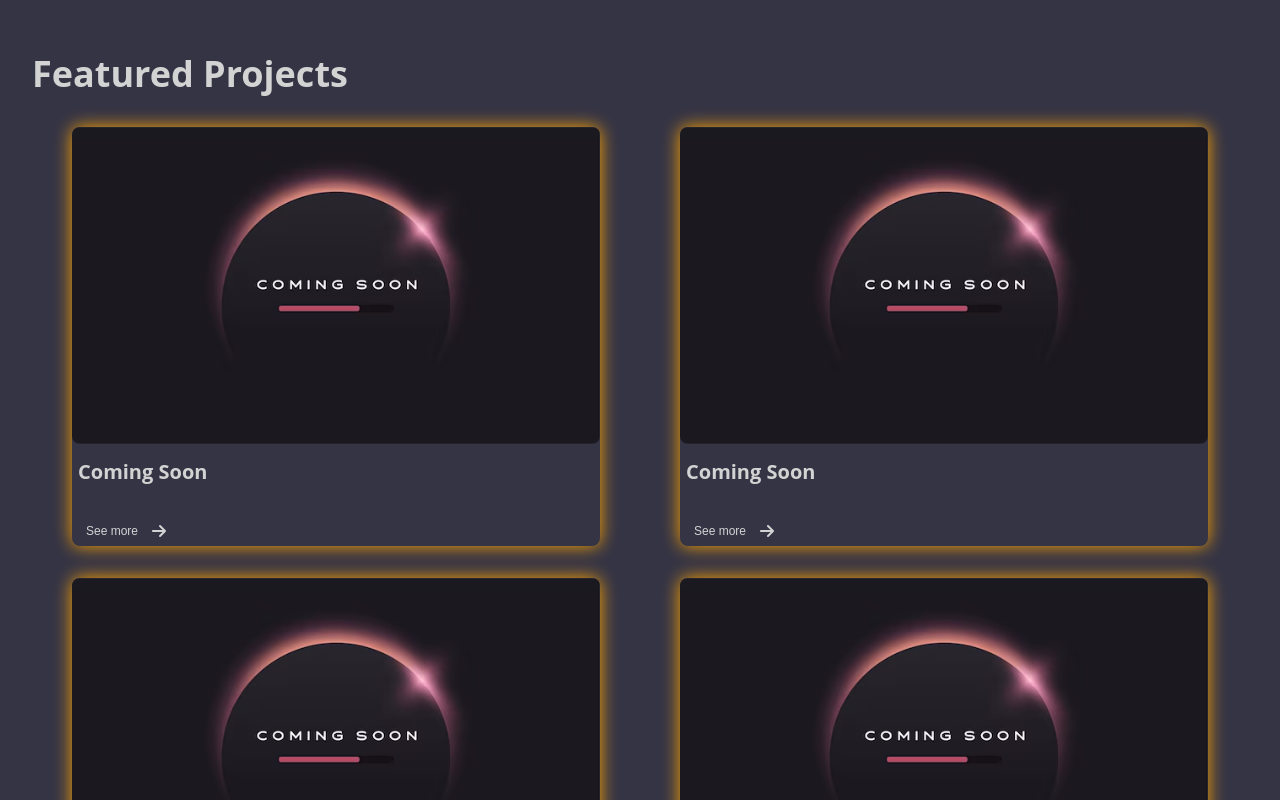
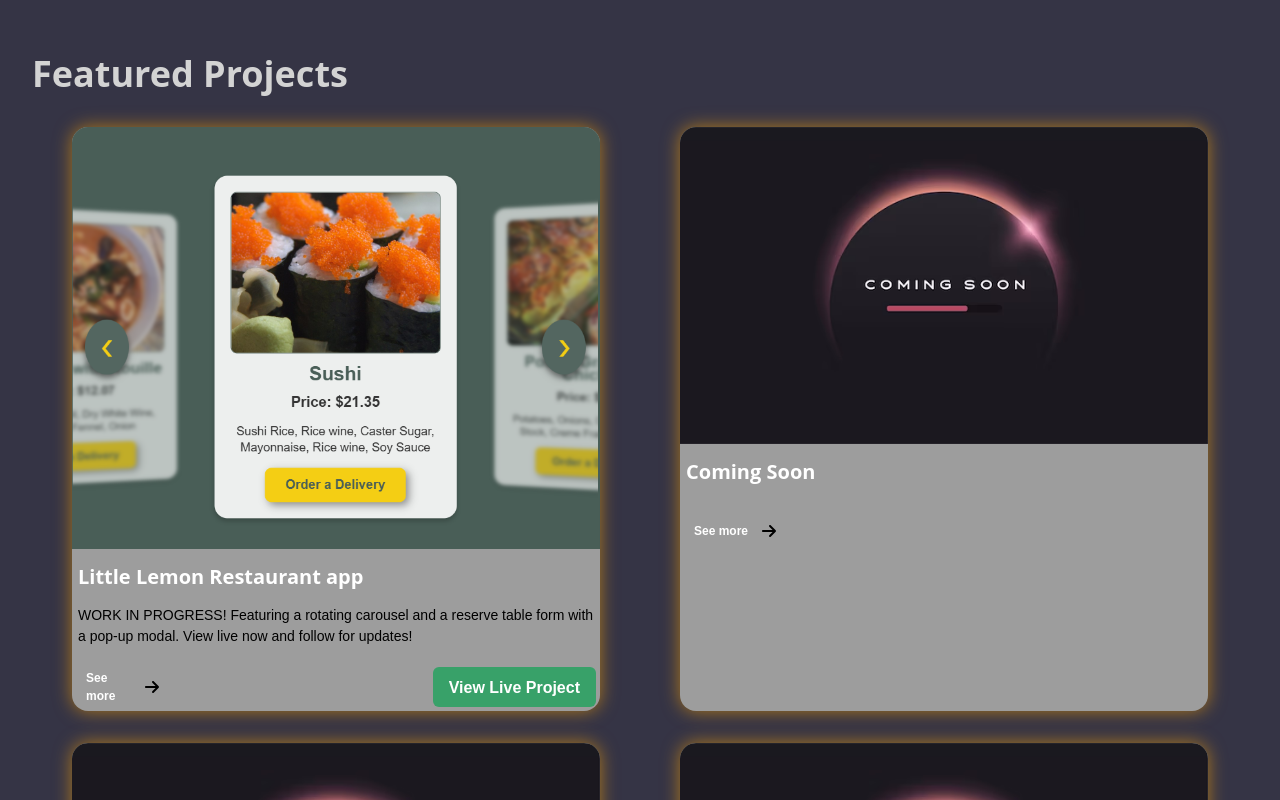
Before and after one commit to Keanu-Weeves/react-portfolio, a React (Create React App) app: page / in a window 1280 px wide. Shown: the part 780-1580 px from the top of the page. Built offline with nearby package versions, Linux system fonts and the light colour scheme.

Commit message:
linked project to card with minor styling adjustments

```diff
--- a/src/components/Card.js
+++ b/src/components/Card.js
@@ -1,4 +1,4 @@
-import { Heading, HStack, Image, Text, VStack } from "@chakra-ui/react";
+import { Heading, HStack, Image, Text, VStack, Button, Box } from "@chakra-ui/react";
 import { FontAwesomeIcon } from "@fortawesome/react-fontawesome";
 import { faArrowRight } from "@fortawesome/free-solid-svg-icons";
 import React from "react";
@@ -6,53 +6,62 @@ import '../styles.css';
 
 
 
-const Card = ({ title, description, imageSrc }) => {
+
+
+const Card = ({ title, description, imageSrc, url }) => {
+
+  const redirectButton = () => {
+  const handleClick = () => {
+    window.open(url, "_blank");
+  };
+}
 
   return (
     <VStack
     spacing="16px"
-    background="a9a9a9"
-    borderRadius="8px"
+    background="#9d9d9dff"
+    borderRadius="16px"
     align="left"
     mx="1.5em"
-    boxShadow="0px 0px 18px rgba(255, 165, 0, 1)"
+    boxShadow="0px 0px 18px rgba(255, 165, 0, .6)"
     className="card"
     >
-      <Image src={imageSrc}
-      borderRadius="8px" />
-      <Heading
-      as='h2'
-      size='md'
-      textAlign="left"
-      cursor="pointer"
-      color="lightgrey"
+      <Image src={imageSrc} borderRadius="16px" borderBottomRadius="0" />
+      <Heading as='h2' size='md' textAlign="left"
+      color="white"
       px="6px"
       className="cardHeading"
+      onClick={redirectButton}
       >
         {title}
       </Heading>
-      <Text
-      color="grey"
-      fontSize="14px"
-      px="6px">
+      <Text color="black" fontSize="14px" px="6px">
         {description}
       </Text>
       <HStack
         spacing="0">
         <Text
-        color="lightgrey"
+        color="white"
         fontSize="12px"
         cursor="pointer"
         p="6px"
         mx="2"
-        fontWeight="500"
+        fontWeight="bold"
+        onClick={redirectButton}
         >See more</Text>
         <FontAwesomeIcon
         icon={faArrowRight}
         size="1x"
-        color="lightgrey"
+        color="black"
         cursor="pointer"
         />
+        {url && (
+          <Box width="100%" display="flex">
+            <a href={url} target="_blank" rel="noopener noreferrer" style={{ marginLeft: 'auto' }}>
+              <Button colorScheme="green" size="md" m='4px'>View Live Project</Button>
+            </a>
+          </Box>
+        )}
       </HStack>
     </VStack>
   )
--- a/src/components/ProjectsSection.js
+++ b/src/components/ProjectsSection.js
@@ -5,28 +5,33 @@ import Card from "./Card";
 
 const projects = [
   {
-    title: "Coming Soon",
-    description:"",
-    getImageSrc: () => require("../images/coming-soon.jpg"),
+    title: "Little Lemon Restaurant app",
+    description:"WORK IN PROGRESS! Featuring a rotating carousel and a reserve table form with a pop-up modal. View live now and follow for updates!",
+    url: 'https://littlelemonreactapp.netlify.app/',
+    getImageSrc: () => require("../images/LittleLemonThumb.png"),
   },
   {
     title: "Coming Soon",
     description:"",
+    url: null,
     getImageSrc: () => require("../images/coming-soon.jpg"),
   },
   {
     title: "Coming Soon",
     description: "",
+    url: null,
     getImageSrc: () => require("../images/coming-soon.jpg"),
   },
   {
     title: "Coming Soon",
     description: "",
+    url: null,
     getImageSrc: () => require("../images/coming-soon.jpg"),
   },
 ];
 
 const ProjectsSection = () => {
+
   return (
     <FullScreenSection
       backgroundColor="#353445"
@@ -48,13 +53,14 @@ const ProjectsSection = () => {
         gridGap={8}
         mx="1em"
       >
-        {projects.map((project) => (
+        {projects.map((project, index) => (
           <Card
             className="card"
-            key={project.title}
+            key={index}
             title={project.title}
             description={project.description}
             imageSrc={project.getImageSrc()}
+            url={project.url}
           />
         ))}
       </Box>
--- a/src/styles.css
+++ b/src/styles.css
@@ -8,9 +8,7 @@ body,html {
   transition: .5s ease;
 }
 
-.cardHeading:hover {
-  text-decoration: underline;
-}
+
 
 .highlightStyles {
   animation: forwards slide 8s;
```
Also changed, not shown: src/images/LittleLemonThumb.png (added), src/images/figmarestaraunt.jpg (added).
